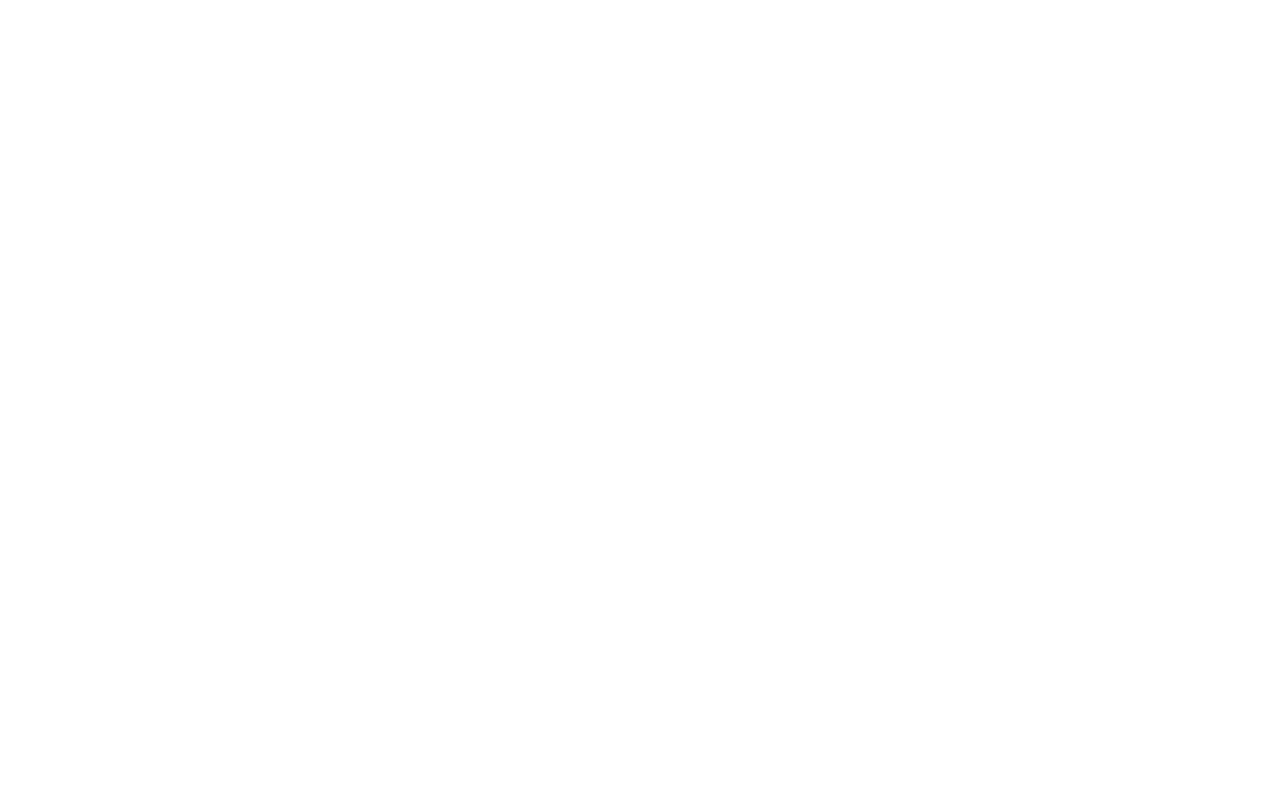
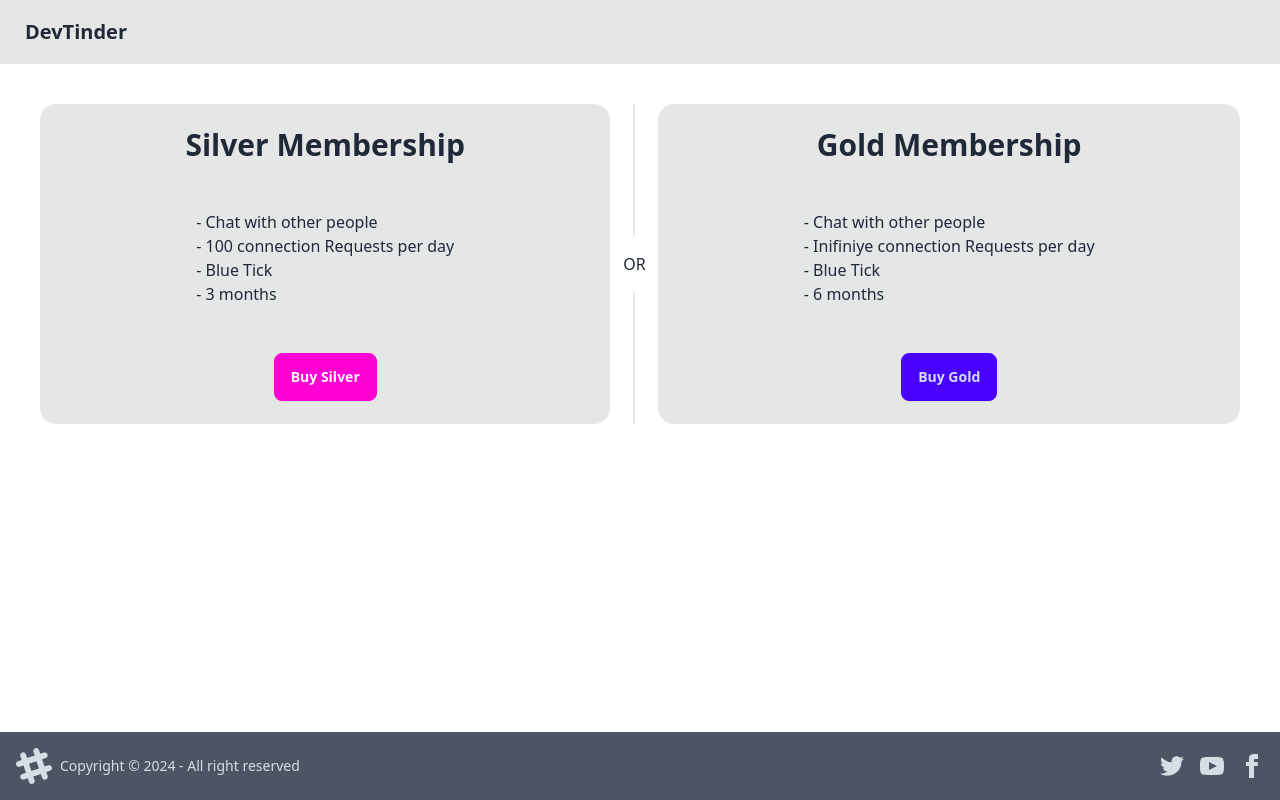
Before and after one commit to sushil2601/Tinder_web, a React (Vite) app: page /premium in a window 1280 px wide. Before the commit this address had no page. Built offline with nearby package versions, Linux system fonts and the light colour scheme; no server answers.

Commit message:
Implement payment integeration + sendMail + scheduled Job

```diff
--- a/index.html
+++ b/index.html
@@ -5,6 +5,7 @@
     <link rel="icon" type="image/svg+xml" href="/vite.svg" />
     <meta name="viewport" content="width=device-width, initial-scale=1.0" />
     <title>DevTinder</title>
+    <script src="https://checkout.razorpay.com/v1/checkout.js"></script>
   </head>
   <body>
     <div id="root"></div>
--- a/src/App.jsx
+++ b/src/App.jsx
@@ -7,6 +7,7 @@
 import Feed from "./components/Feed"
 import Connections from "./components/Connections"
 import Request from "./components/Request"
+import Premium from "./components/Premium"
 
 function App() {
 
@@ -21,6 +22,7 @@
               <Route path="/profile" element ={<Profile />} />
               <Route path='/connections' element={<Connections />} />
               <Route path='/requests' element={<Request />} />
+              <Route path='/premium' element={<Premium />}/>
             </Route>
           </Routes>
         </BrowserRouter>
--- a/src/components/NavBar.jsx
+++ b/src/components/NavBar.jsx
@@ -56,6 +56,7 @@
         </li>
         <li><Link to='/connections'>Connections</Link></li>
         <li><Link to='/requests'>Requests</Link></li>
+        <li><Link to='/premium'>Premium</Link></li>
         <li><Link onClick={handleLogout}>Logout</Link></li>
       </ul>
     </div>
--- /dev/null
+++ b/src/components/Premium.jsx
@@ -0,0 +1,82 @@
+// import React from 'react'
+
+import axios from "axios";
+import { BASE_URL } from "../utils/constants";
+
+const Premium = () => {
+
+
+  const handleBuyClick = async (type) => {
+    const order = await axios.post(
+      BASE_URL + "/payment/create",
+      {
+        membershipType: type,
+      },
+      { withCredentials: true }
+    );
+
+    const { amount, keyId, currency, notes, orderId } = order.data;
+
+    const options = {
+      key: keyId,
+      amount,
+      currency,
+      // name: "Dev Tinder",
+      description: "Connect to other developers",
+      order_id: orderId,
+      prefill: {
+        name: notes.firstName + " " + notes.lastName,
+        email: notes.emailId,
+        contact: "9999999999",
+      },
+      theme: {
+        color: "#F37254",
+      },
+      // handler: verifyPremiumUser,
+    };
+
+    const rzp = new window.Razorpay(options);
+    rzp.open();
+  };
+
+
+  return (
+<div className="m-10">
+      <div className="flex w-full">
+        <div className="card bg-base-300 rounded-box grid h-80 flex-grow place-items-center">
+          <h1 className="font-bold text-3xl">Silver Membership</h1>
+          <ul>
+            <li> - Chat with other people</li>
+            <li> - 100 connection Requests per day</li>
+            <li> - Blue Tick</li>
+            <li> - 3 months</li>
+          </ul>
+          <button
+            onClick={() => handleBuyClick("silver")}
+            className="btn btn-secondary"
+          >
+            Buy Silver
+          </button>
+        </div>
+        <div className="divider divider-horizontal">OR</div>
+        <div className="card bg-base-300 rounded-box grid h-80 flex-grow place-items-center">
+          <h1 className="font-bold text-3xl">Gold Membership</h1>
+          <ul>
+            <li> - Chat with other people</li>
+            <li> - Inifiniye connection Requests per day</li>
+            <li> - Blue Tick</li>
+            <li> - 6 months</li>
+          </ul>
+          <button
+            onClick={() => handleBuyClick("gold")}
+            className="btn btn-primary"
+          >
+            Buy Gold
+          </button>
+        </div>
+      </div>
+    </div>
+  )
+}
+
+export default Premium
```
